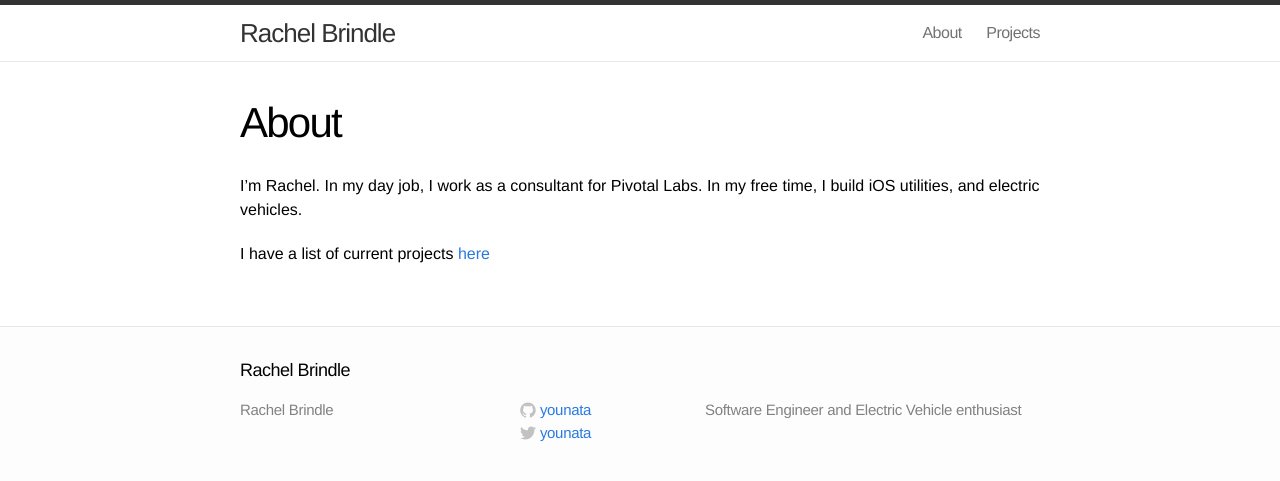
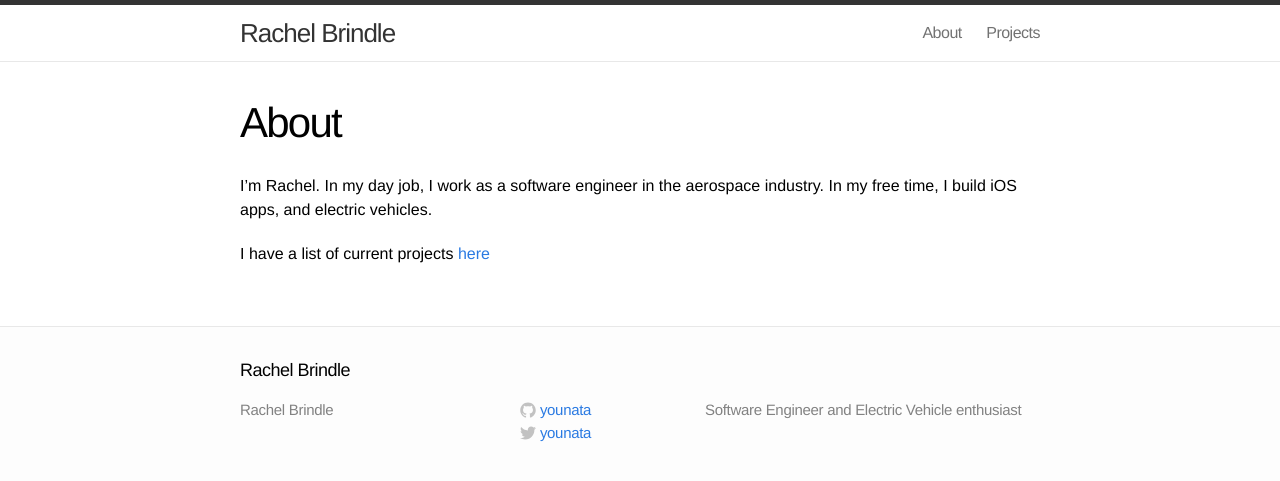
Before and after one commit to younata/younata.github.io, a Jekyll site: the page built from about.md, in a window 1280 px wide. Shown: the top 481 px of the page. Built offline with Jekyll 4.4.1, drawn with Linux system fonts in a browser that asks for light colours.

```diff
--- a/_config.yml
+++ b/_config.yml
@@ -2,7 +2,7 @@
 title: Rachel Brindle
 description: "Software Engineer and Electric Vehicle enthusiast"
 baseurl: ""
-url: "http://younata.github.io"
+url: "https://younata.github.io"
 twitter_username: younata
 github_username: younata
 
--- a/about.md
+++ b/about.md
@@ -4,6 +4,6 @@ title: About
 permalink: /about/
 ---
 
-I'm Rachel. In my day job, I work as a consultant for Pivotal Labs. In my free time, I build iOS utilities, and electric vehicles.
+I'm Rachel. In my day job, I work as a software engineer in the aerospace industry. In my free time, I build iOS apps, and electric vehicles.
 
 I have a list of current projects [here](/projects/)
```
